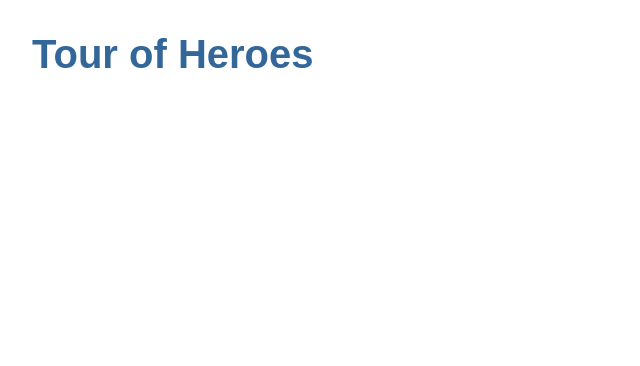
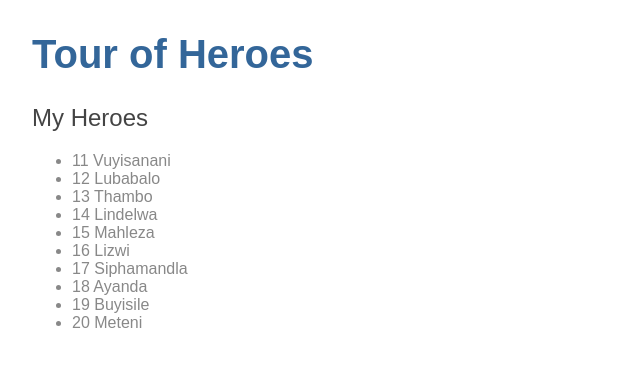
Before and after one commit to Vuyisanani/TourOfHeroes, an Angular app in the folder tour-of-heroes/: page / in a window 1280 px wide. Shown: the top 366 px of the page, without its empty margins (0-640 px from the left). Built offline with nearby package versions, Linux system fonts and the light colour scheme.

Commit message:
Displaying the Heroes

```diff
--- a/tour-of-heroes/src/app/app.component.html
+++ b/tour-of-heroes/src/app/app.component.html
@@ -1 +1,2 @@
 <h1>{{title}}</h1>
+<app-heroes></app-heroes>
--- a/tour-of-heroes/src/app/heroes/heroes.component.html
+++ b/tour-of-heroes/src/app/heroes/heroes.component.html
@@ -1 +1,7 @@
-{{hero}}
+
+<h2>My Heroes</h2>
+<ul class="heroes">
+  <li *ngFor="let hero of heroes">
+    <span class="badge">{{hero.id}}</span> {{hero.name}}
+  </li>
+</ul>
--- a/tour-of-heroes/src/app/heroes/heroes.component.ts
+++ b/tour-of-heroes/src/app/heroes/heroes.component.ts
@@ -1,5 +1,6 @@
 import { Component, OnInit } from '@angular/core';
 import {Hero} from '../hero';
+import {HEROES} from '../mock-heroes';
 
 @Component({
   selector: 'app-heroes',
@@ -8,10 +9,8 @@
 })
 export class HeroesComponent implements OnInit {
 
-  hero: Hero = {
-    id: 1,
-    name: 'Vuyisanani'
-  };
+heroes = HEROES;
+
   constructor() { }
 
   ngOnInit() {
```
